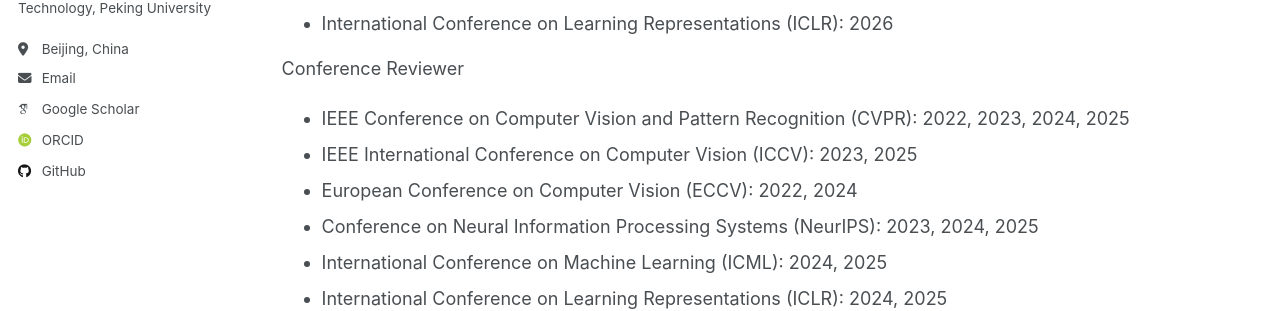
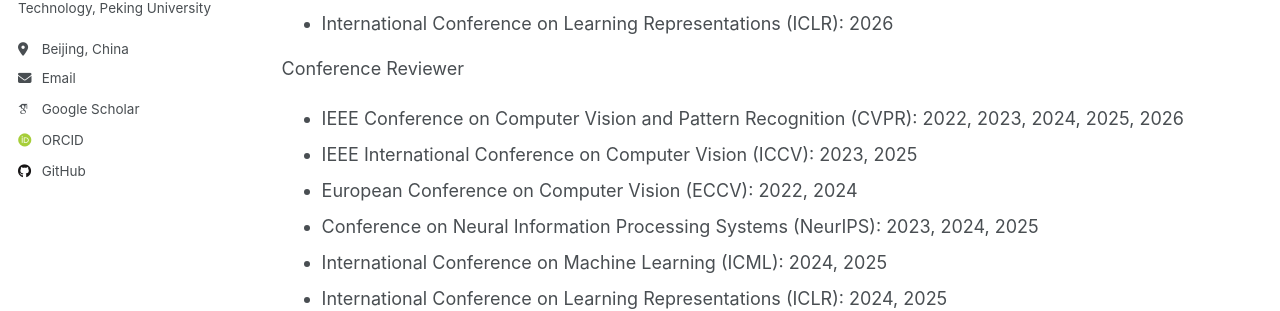
Before and after one commit to liudaizong/liudaizong.github.io, a Jekyll site: the page built from _pages/service.md, in a window 1280 px wide and 900 px high. Shown: the part 317-628 px from the top of the window. Built offline with Jekyll 4.4.1, drawn with Linux system fonts in a browser that asks for light colours; some web fonts are replaced.

Commit message:
Update service.md

```diff
--- a/_pages/service.md
+++ b/_pages/service.md
@@ -11,7 +11,7 @@ Conference Area Chair
 * International Conference on Learning Representations (ICLR): 2026
 
 Conference Reviewer
-* IEEE Conference on Computer Vision and Pattern Recognition (CVPR): 2022, 2023, 2024, 2025
+* IEEE Conference on Computer Vision and Pattern Recognition (CVPR): 2022, 2023, 2024, 2025, 2026
 * IEEE International Conference on Computer Vision (ICCV): 2023, 2025
 * European Conference on Computer Vision (ECCV): 2022, 2024
 * Conference on Neural Information Processing Systems (NeurIPS): 2023, 2024, 2025
```
